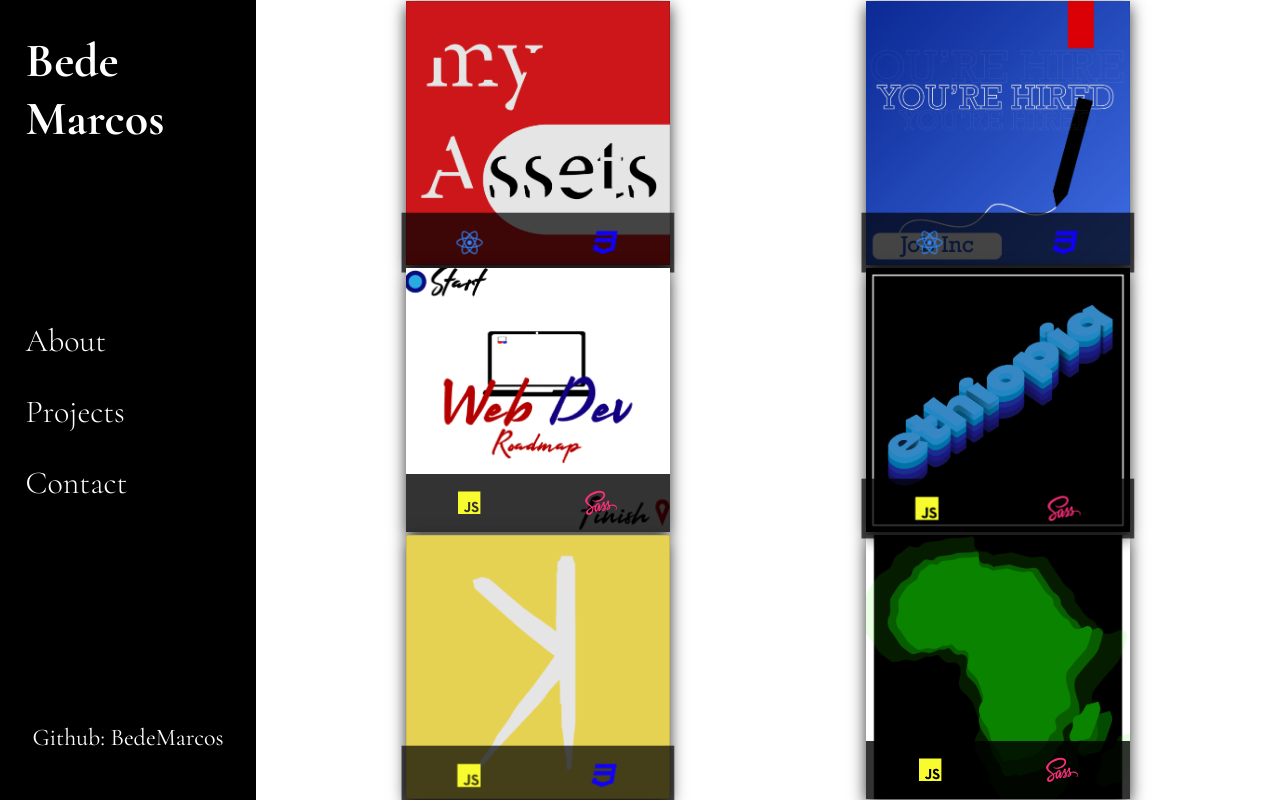
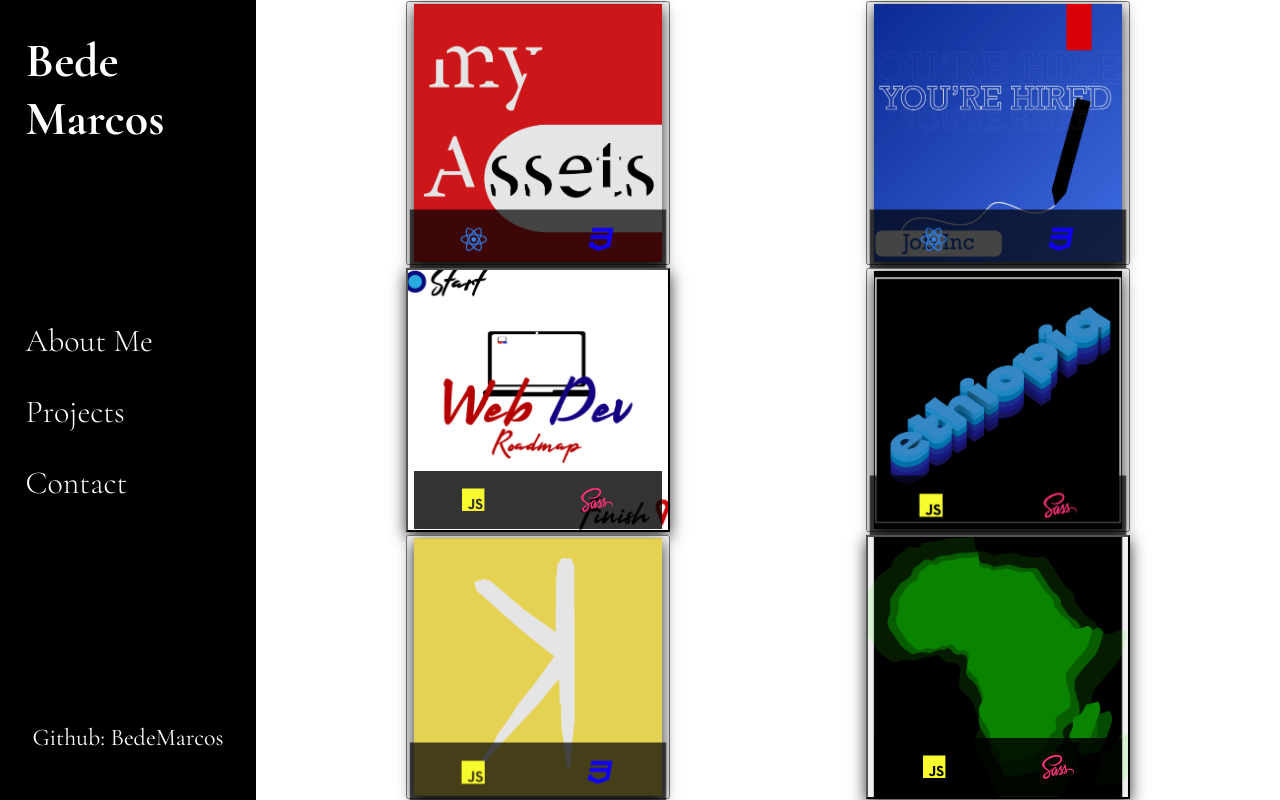
Before and after one commit to BedeMS/Portfolio, a React (Create React App) app: page /Projects in a window 1280 px wide. Built offline with nearby package versions, Linux system fonts and the light colour scheme.

Commit message:
Added ARIA to make page more accessibile to users

```diff
--- a/src/components/Card/Card.css
+++ b/src/components/Card/Card.css
@@ -29,6 +29,9 @@
   left: 0;
 }
 
+.Card__container:hover {
+  outline: 10px solid red;
+}
 
 .Card__depth {
   transform: translateZ(100px) scale(0.98);
--- a/src/components/Card/Card.js
+++ b/src/components/Card/Card.js
@@ -4,14 +4,16 @@ import CardIcons from "../../elements/CardIcons/CardIcons";
 import uniqid from "uniqid";
 
 function Card(props) {
-
   const handleClick = () => {
-    props.handleClick(props.id)
-  }
-
+    props.handleClick(props.id);
+  };
 
   return (
-    <div className="Card__container" onClick={handleClick}>
+    <button
+      aria-label={`View ${props.title} project, which is: ${props.details}`}
+      className="Card__container"
+      onClick={handleClick}
+    >
       <div className="Card">
         <div
           className="Card__content Card-front"
@@ -37,7 +39,7 @@ function Card(props) {
           </div>
         </div>
       </div>
-    </div>
+    </button>
   );
 }
 
--- a/src/components/Card/Zoom/ZoomCard.css
+++ b/src/components/Card/Zoom/ZoomCard.css
@@ -12,6 +12,10 @@
   background-repeat: no-repeat;
   box-shadow: 0 5px 15px rgba(0, 0, 0, 0.8);
   transition: all 1s ease-in-out;
+}
+
+.ZoomCard:hover {
+  outline: 10px solid red;
 }
 
 .ZoomCard__depth {
--- a/src/components/Card/Zoom/ZoomCard.js
+++ b/src/components/Card/Zoom/ZoomCard.js
@@ -9,7 +9,8 @@ function ZoomCard(props) {
   };
 
   return (
-    <div
+    <button
+      aria-label={`View ${props.title} project, which is: ${props.details}`}
       onClick={handleClick}
       className="ZoomCard"
       style={{ backgroundImage: `url(${props.backgroundImg})` }}
@@ -26,7 +27,7 @@ function ZoomCard(props) {
           })}
       </div>
       <CardIcons stack={props.stack} />
-    </div>
+    </button>
   );
 }
 
--- a/src/components/Nav/Nav.js
+++ b/src/components/Nav/Nav.js
@@ -14,22 +14,47 @@ function Nav({ isNavOpen, navToggle }) {
         className="Nav__close"
         onClick={() => navToggle()}
       />
-      <Link to="/" className="Nav__logo" onClick={handleClick}>
+      <Link
+        aria-label="Home Page"
+        to="/"
+        className="Nav__logo"
+        onClick={handleClick}
+      >
         Bede Marcos
       </Link>
       <div className="Nav__list">
-        <Link to="/About" className="Nav__list-item" onClick={handleClick}>
-          About
+        <Link
+          aria-label="Learn about me"
+          to="/About"
+          className="Nav__list-item"
+          onClick={handleClick}
+        >
+          About Me
         </Link>
-        <Link to="/Projects" className="Nav__list-item" onClick={handleClick}>
+        <Link
+          aria-label="View my Projects"
+          to="/Projects"
+          className="Nav__list-item"
+          onClick={handleClick}
+        >
           Projects
         </Link>
-        <Link to="/Contact" className="Nav__list-item" onClick={handleClick}>
+        <Link
+          aria-label="Let's get in touch, Contact page"
+          to="/Contact"
+          className="Nav__list-item"
+          onClick={handleClick}
+        >
           Contact
         </Link>
       </div>
       <div className="Nav__social">
-        <a href="https://www.github.com/BedeMS" target="_blank" el="noreferrer" className="Nav__social-icon github">
+        <a
+          href="https://www.github.com/BedeMS"
+          target="_blank"
+          el="noreferrer"
+          className="Nav__social-icon github"
+        >
           Github: BedeMarcos
         </a>
         {/* <Link to="/" className="Nav__social-icon">
--- a/src/containers/Home/Home.js
+++ b/src/containers/Home/Home.js
@@ -17,6 +17,8 @@ function Home({ history, openModal }) {
           <div className="Project__a">
             <div className="project__in"></div>
             <a
+              aria-label="Job Inc. Project"
+              role="button"
               href="#"
               className="Project__title"
               id="jobInc"
@@ -28,6 +30,8 @@ function Home({ history, openModal }) {
           <div className="Project__b">
             <div className="project__in"></div>
             <a
+              aria-label="View Visit Ethiopia Project"
+              role="button"
               href="#"
               className="Project__title"
               id="visitEthiopia"
@@ -44,6 +48,8 @@ function Home({ history, openModal }) {
           <div className="Project__c">
             <div className="project__in"></div>
             <a
+              aria-label="View Web Dev Roadmap Project"
+              role="button"
               href="#"
               className="Project__title"
               id="webDev"
@@ -54,7 +60,11 @@ function Home({ history, openModal }) {
           </div>
           <div className="Project__d">
             <div className="project__in"></div>
-            <Link to="/Projects" className="Project__More">
+            <Link
+              aria-label="View more Project"
+              to="/Projects"
+              className="Project__More"
+            >
               More Projects
             </Link>
           </div>
```
